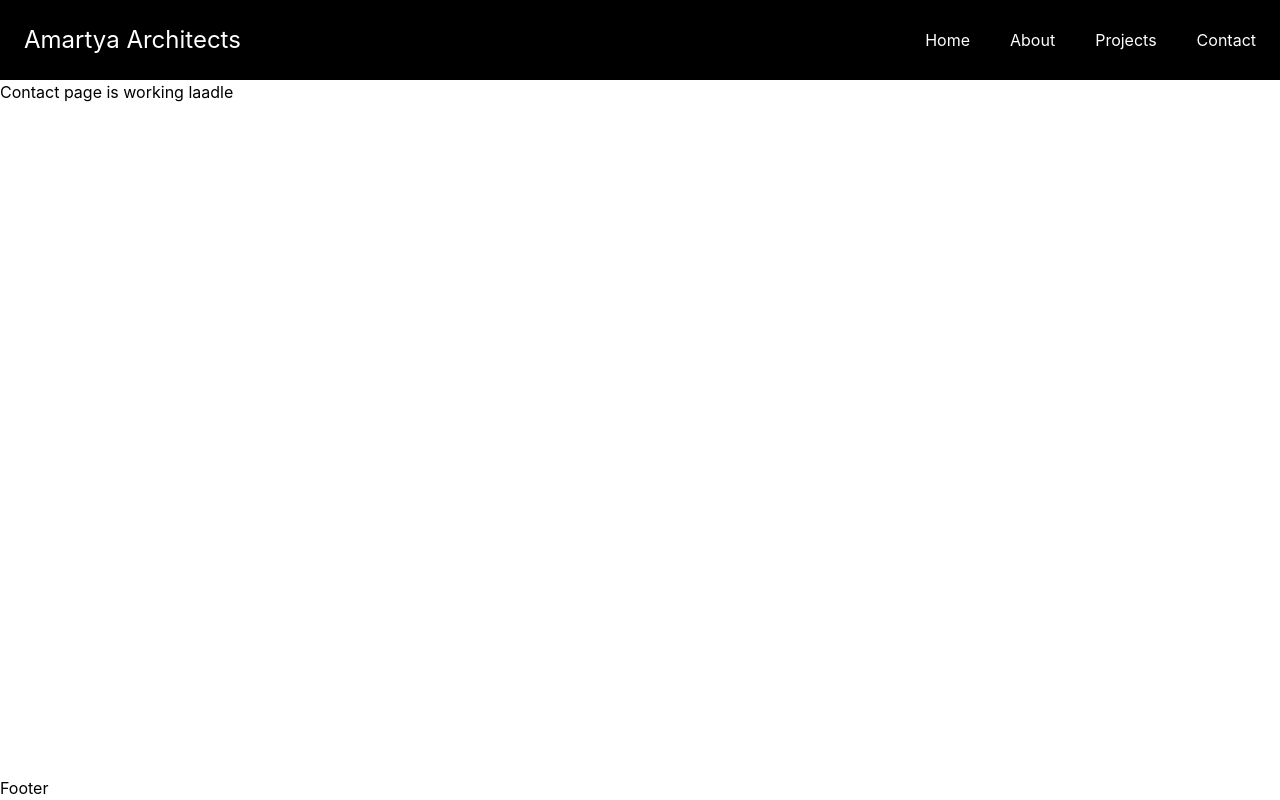
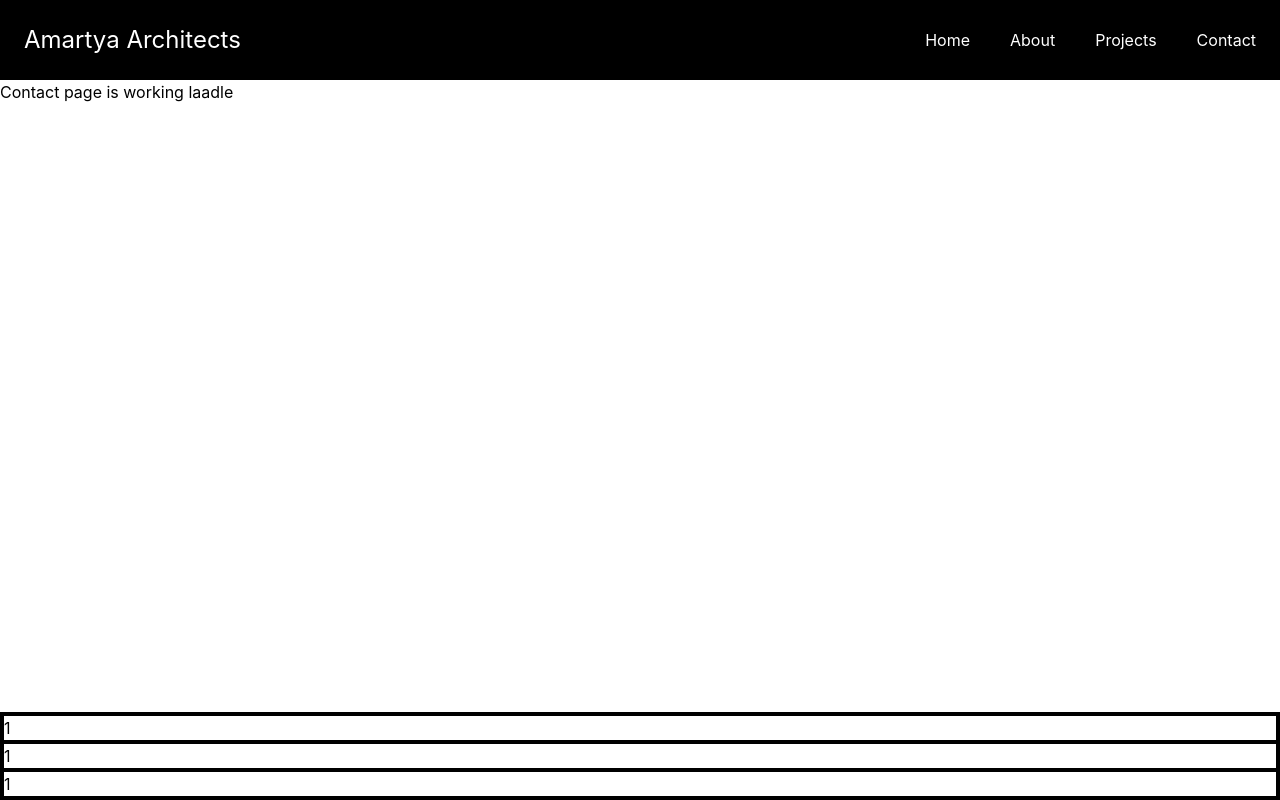
Before and after one commit to SuperMan8743/AmartyaArchitects, a React (Vite) app: page /contact in a window 1280 px wide. Built offline with nearby package versions, Linux system fonts and the light colour scheme.

Commit message:
working on footer

```diff
--- a/src/components/footer/Footer.jsx
+++ b/src/components/footer/Footer.jsx
@@ -2,7 +2,12 @@ import React from 'react'
 
 function Footer() {
   return (
-    <div>Footer</div>
+   <footer className='flex justify-between border-2 flex-wrap'>
+    <section className='border-2 basis-full'>1</section>
+    <section className='border-2 basis-50 md:basis-full'>1</section>
+    <section className='border-2 basis-50 md:basis-full'>1</section>
+
+   </footer>
   )
 }
 
```
Also changed, not shown: 1 other file (tests, documents, lock files or other folders).
